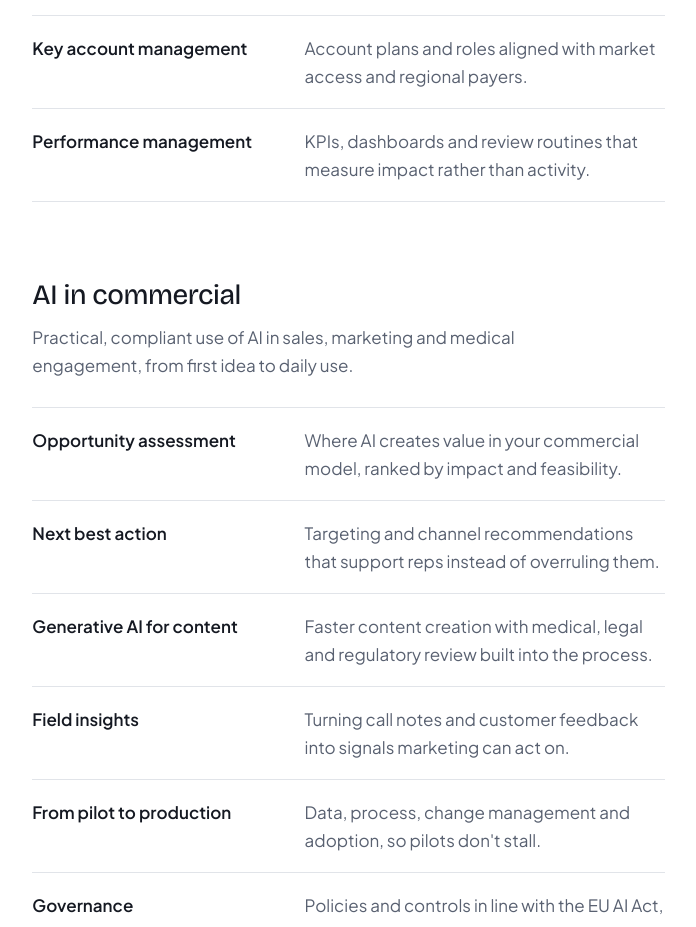
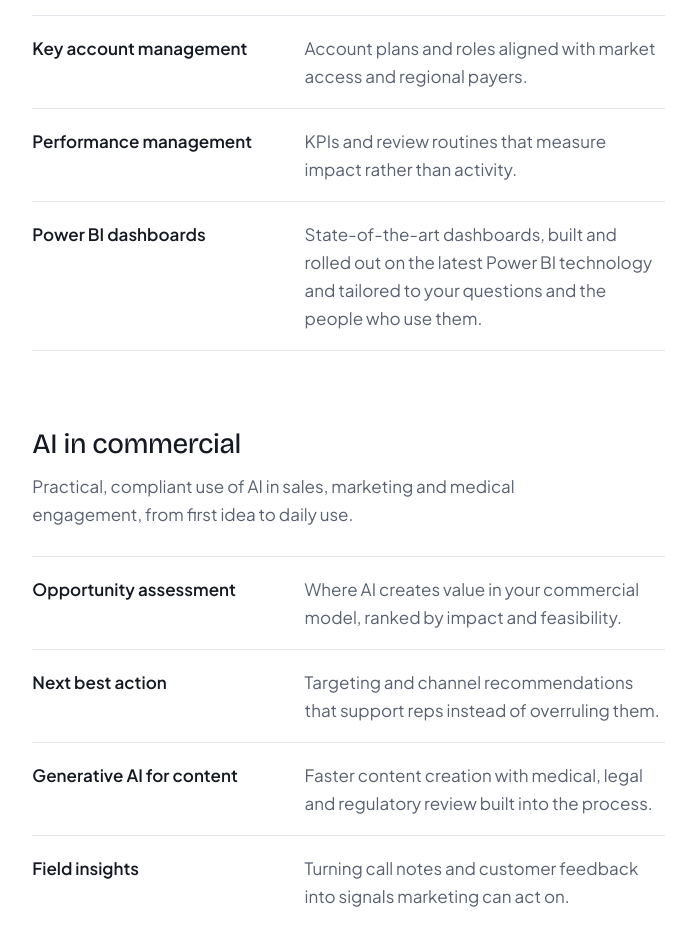
Before and after one commit to RobertAnschuetz/rla-solutions-website, a website: page index.html in a window 1280 px wide. Shown: the part 1382-2309 px from the top of the page, without its empty margins (531-1227 px from the left). Drawn offline with Linux system fonts and the light colour scheme.

Commit message:
Add Power BI dashboards to commercial excellence services
Co-Authored-By: Claude Opus 5.5 <noreply@anthropic.com>

```diff
--- a/index.html
+++ b/index.html
@@ -46,7 +46,7 @@
       "sameAs": "https://www.linkedin.com/in/robert-ansch%C3%BCtz-2444a4111/"
     },
     "areaServed": "Worldwide",
-    "knowsAbout": ["Pharmaceutical commercial excellence", "Launch excellence", "Customer segmentation and targeting", "Field force effectiveness", "Artificial intelligence in pharma commercial operations"]
+    "knowsAbout": ["Pharmaceutical commercial excellence", "Launch excellence", "Customer segmentation and targeting", "Field force effectiveness", "Power BI dashboards", "Artificial intelligence in pharma commercial operations"]
   }
   </script>
 </head>
@@ -132,7 +132,11 @@
               </div>
               <div>
                 <dt>Performance management</dt>
-                <dd>KPIs, dashboards and review routines that measure impact rather than activity.</dd>
+                <dd>KPIs and review routines that measure impact rather than activity.</dd>
+              </div>
+              <div>
+                <dt>Power BI dashboards</dt>
+                <dd>State-of-the-art dashboards, built and rolled out on the latest Power BI technology and tailored to your questions and the people who use them.</dd>
               </div>
             </dl>
           </div>
```
